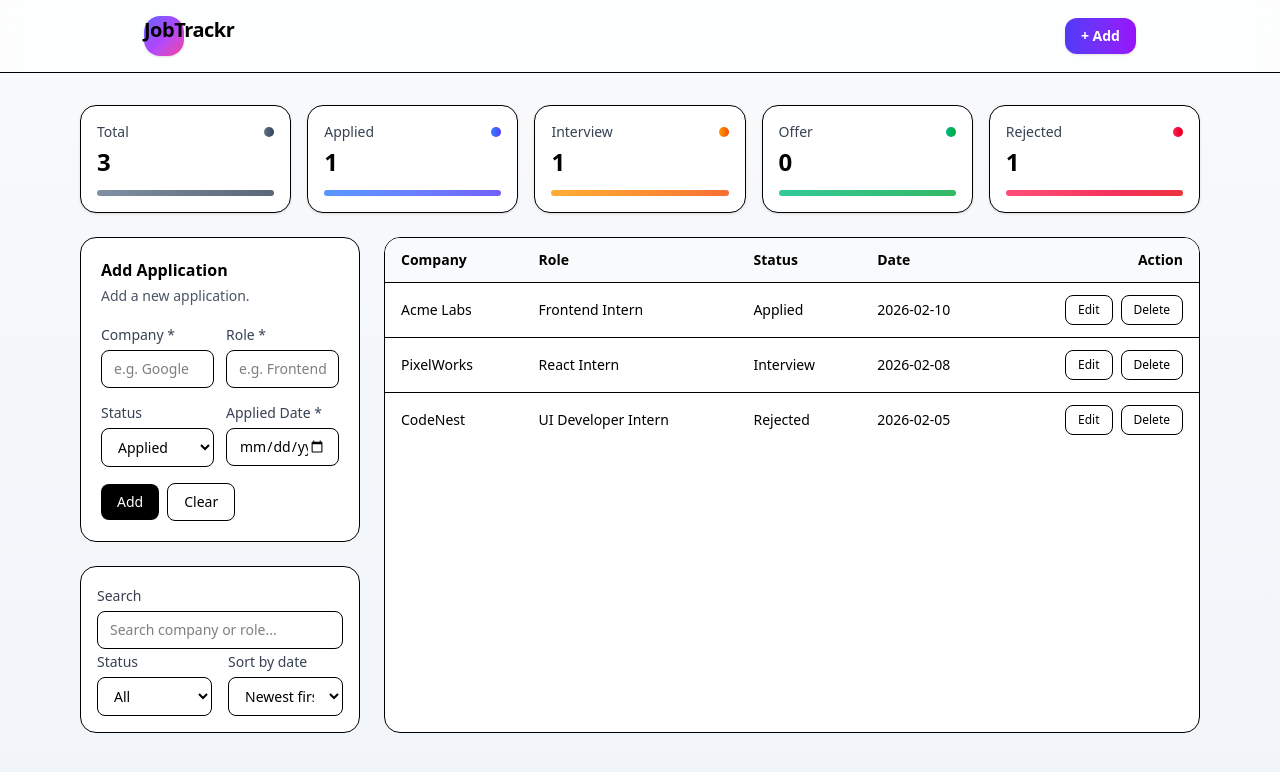
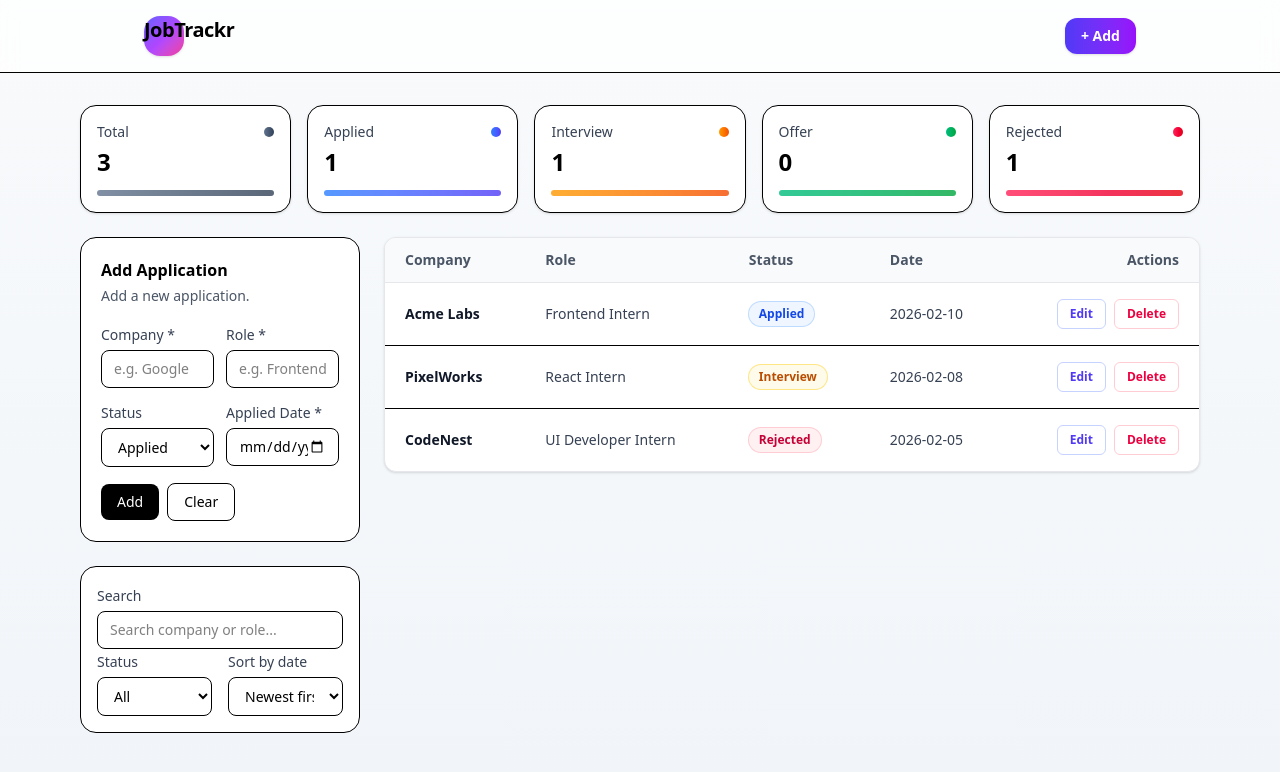
Before and after one commit to NishuSingh-12/jobtracker, a React (Vite) app: page / in a window 1280 px wide. Shown: the top 772 px of the page. Built offline with nearby package versions, Linux system fonts and the light colour scheme.

Commit message:
responsive list with mobile cards and status badges

```diff
--- a/src/App.jsx
+++ b/src/App.jsx
@@ -98,7 +98,6 @@ function App() {
         </div>
 
         <div className="grid gap-6 lg:grid-cols-[280px_1fr]">
-          {/* Sidebar */}
           <div className="space-y-6">
             <div ref={formWrapRef}>
               <AddApplicationForm
--- a/src/components/ApplicationList.jsx
+++ b/src/components/ApplicationList.jsx
@@ -1,40 +1,118 @@
-function ApplicationList({ applications, onDelete, onEdit }) {
+function StatusBadge({ status }) {
+  const base =
+    "inline-flex items-center rounded-full px-2.5 py-1 text-xs font-semibold ring-1";
+  const styles = {
+    Applied: "bg-blue-50 text-blue-700 ring-blue-200",
+    Interview: "bg-amber-50 text-amber-700 ring-amber-200",
+    Offer: "bg-emerald-50 text-emerald-700 ring-emerald-200",
+    Rejected: "bg-rose-50 text-rose-700 ring-rose-200",
+  };
+  return (
+    <span
+      className={`${base} ${styles[status] || "bg-gray-50 text-gray-700 ring-gray-200"}`}
+    >
+      {status}
+    </span>
+  );
+}
+
+export default function ApplicationList({ applications, onDelete, onEdit }) {
   if (applications.length === 0) {
     return (
-      <div className="rounded-2xl border bg-white p-6 text-center">
-        <p className="text-gray-600">No applications yet.</p>
+      <div className="rounded-xl bg-white p-10 text-center shadow-sm border border-gray-200">
+        <p className="text-base font-semibold text-gray-900">
+          No applications found
+        </p>
+        <p className="mt-1 text-sm text-gray-500">
+          Try changing filters or add a new application.
+        </p>
       </div>
     );
   }
+
   return (
-    <div className="rounded-2xl border bg-white overflow-hidden">
-      <table className="w-full text-sm">
-        <thead className="bg-gray-50 border-b">
-          <tr>
-            <th className="px-4 py-3 text-left">Company</th>
-            <th className="px-4 py-3 text-left">Role</th>
-            <th className="px-4 py-3 text-left">Status</th>
-            <th className="px-4 py-3 text-left">Date</th>
-            <th className="px-4 py-3 text-right">Action</th>
-          </tr>
-        </thead>
-        <tbody>
+    <section className="space-y-3">
+      {/* Mobile Cards */}
+      <div className="grid gap-3 sm:hidden">
         {applications.map((app) => (
-            <tr key={app.id} className="border-b last:border-none">
-              <td className="px-4 py-3 font-medium">{app.company}</td>
-              <td className="px-4 py-3">{app.role}</td>
-              <td className="px-4 py-3">{app.status}</td>
-              <td className="px-4 py-3">{app.date}</td>
-              <td className="px-4 py-3 text-right">
+          <div
+            key={app.id}
+            className="rounded-xl bg-white p-4 shadow-sm border border-gray-200"
+          >
+            <div className="flex items-start justify-between gap-3">
+              <div>
+                <p className="text-sm font-semibold text-gray-900">
+                  {app.company}
+                </p>
+                <p className="text-sm text-gray-600">{app.role}</p>
+              </div>
+              <StatusBadge status={app.status} />
+            </div>
+
+            <div className="mt-3 flex items-center justify-between">
+              <p className="text-xs text-gray-500">
+                Applied:{" "}
+                <span className="font-medium text-gray-700">{app.date}</span>
+              </p>
+              <div className="flex gap-2 cursor-pointer">
                 <button
                   type="button"
-                  className="rounded-lg border px-3 py-1.5 text-xs font-medium hover:bg-gray-50 mr-2"
+                  className="cursor-pointer rounded-md border border-indigo-200 px-3 py-1.5 text-xs font-semibold text-indigo-600 hover:bg-indigo-50 transition"
                   onClick={() => onEdit(app)}
                 >
                   Edit
                 </button>
                 <button
-                  className="rounded-lg border px-3 py-1.5 text-xs font-medium hover:bg-gray-50"
+                  type="button"
+                  className=" cursor-pointer rounded-md border border-rose-200 px-3 py-1.5 text-xs font-semibold text-rose-600 hover:bg-rose-50 transition"
+                  onClick={() => onDelete(app.id)}
+                >
+                  Delete
+                </button>
+              </div>
+            </div>
+          </div>
+        ))}
+      </div>
+
+      {/* Desktop Table */}
+      <div className="hidden sm:block rounded-xl bg-white shadow-sm border border-gray-200 overflow-hidden">
+        <table className="w-full text-sm">
+          <thead className="bg-gray-50 border-b border-gray-200 text-gray-600">
+            <tr>
+              <th className="px-5 py-3 text-left font-semibold">Company</th>
+              <th className="px-5 py-3 text-left font-semibold">Role</th>
+              <th className="px-5 py-3 text-left font-semibold">Status</th>
+              <th className="px-5 py-3 text-left font-semibold">Date</th>
+              <th className="px-5 py-3 text-right font-semibold">Actions</th>
+            </tr>
+          </thead>
+
+          <tbody>
+            {applications.map((app) => (
+              <tr
+                key={app.id}
+                className="border-b last:border-none hover:bg-gray-50/70"
+              >
+                <td className="px-5 py-4 font-semibold text-gray-900">
+                  {app.company}
+                </td>
+                <td className="px-5 py-4 text-gray-700">{app.role}</td>
+                <td className="px-5 py-4">
+                  <StatusBadge status={app.status} />
+                </td>
+                <td className="px-5 py-4 text-gray-700">{app.date}</td>
+                <td className="px-5 py-4 text-right">
+                  <button
+                    type="button"
+                    className="cursor-pointer rounded-md border border-indigo-200 px-3 py-1.5 text-xs font-semibold text-indigo-600 hover:bg-indigo-50 transition mr-2"
+                    onClick={() => onEdit(app)}
+                  >
+                    Edit
+                  </button>
+                  <button
+                    type="button"
+                    className="cursor-pointer rounded-md border border-rose-200 px-3 py-1.5 text-xs font-semibold text-rose-600 hover:bg-rose-50 transition"
                     onClick={() => onDelete(app.id)}
                   >
                     Delete
@@ -45,7 +123,6 @@ function ApplicationList({ applications, onDelete, onEdit }) {
           </tbody>
         </table>
       </div>
+    </section>
   );
 }
-
-export default ApplicationList;
```
Lines whose indentation alone changed are shown as unchanged.
